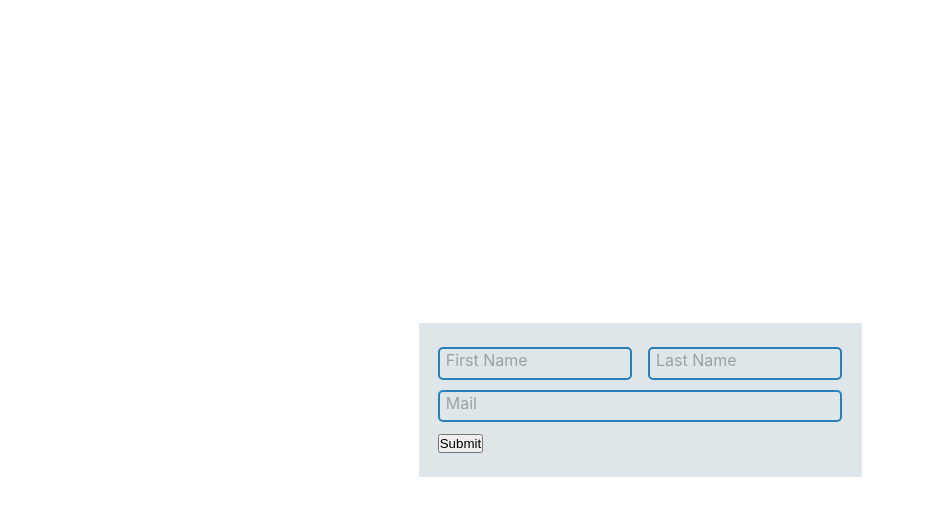
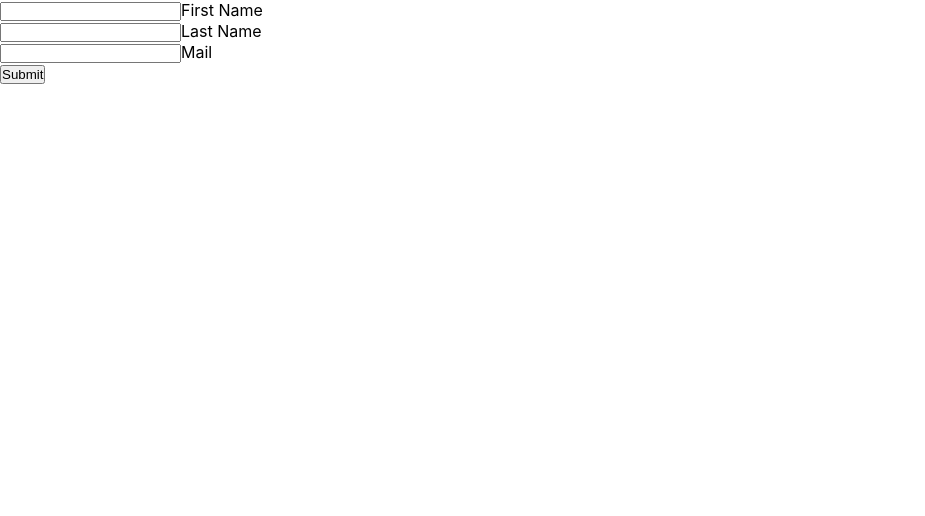
Before and after one commit to fahimfaisaal/first-react-app, a React (Create React App) app: page / in a window 1280 px wide. Shown: the top 516 px of the page, without its empty margins (0-925 px from the left). Built offline with nearby package versions, Linux system fonts and the light colour scheme.

Commit message:
feat: add new style for signup form

```diff
--- /dev/null
+++ b/src/components/SignUpForm/style/style.css
@@ -0,0 +1,171 @@
+/* Sign-up from*/
+
+:root {
+  --container-color: #ecf0f1;
+  --form-bg-color: #dfe6e9;
+
+  --primary-color: #2980b9;
+  --error-color: #c0392b;
+}
+
+.container {
+  height: 100vh;
+
+  display: flex;
+  justify-content: center;
+  align-items: center;
+
+  padding: 1.2em 1.5em;
+  transform: scale(1.2);
+}
+
+.header {
+  margin-bottom: 1em;
+}
+
+form {
+  max-width: 70em;
+  background: var(--form-bg-color);
+  padding: 1.5em 1.2em;
+
+  border-radius: 1em;
+}
+
+.text-group,
+.gender {
+  position: relative;
+  margin-bottom: 10px;
+}
+
+.text-input {
+  color: rgba(0, 0, 0, 0.8);
+  background: transparent;
+
+  padding: 0.5em 0.5em;
+  border: 2px solid var(--primary-color);
+  border-radius: 5px;
+}
+
+.fas {
+  color: var(--primary-color);
+
+  position: absolute;
+  top: 0;
+  right: 0;
+}
+
+.text-input ~ label {
+  pointer-events: none;
+  color: rgba(0, 0, 0, 0.3);
+  font-family: Arial, Helvetica, sans-serif;
+
+  position: absolute;
+  top: 6px;
+  left: 8px;
+  transition: all 200ms ease;
+}
+
+.text-input-focused {
+  transform: scale(1.02);
+}
+
+.text-input-focused ~ label {
+  color: var(--primary-color);
+  font-size: 12px;
+  background: var(--form-bg-color);
+  padding: 0 0.1em;
+
+  top: -6px;
+}
+
+.text-input-error {
+  border-color: var(--error-color);
+}
+
+.text-input-error-focused ~ label {
+  color: var(--error-color);
+}
+
+.names,
+.gender {
+  display: flex;
+  justify-content: space-between;
+  align-items: center;
+}
+
+.gender > p {
+  padding: 0.3em 0.1em;
+  font-family: Arial;
+  font-weight: bold;
+}
+
+.radio-group {
+  display: flex;
+  cursor: pointer;
+  font-weight: 500;
+  position: relative;
+  overflow: hidden;
+  margin-bottom: 0.375em;
+  transform: scale(0.8);
+}
+
+.radio-group input {
+  position: absolute;
+  left: -9999px;
+}
+
+.radio-group input:checked + span {
+  background-color: #d6d6e5;
+}
+
+.radio-group input:checked + span:before {
+  box-shadow: inset 0 0 0 0.4375em var(--primary-color);
+}
+
+.radio-group span {
+  display: flex;
+  align-items: center;
+  padding: 0.375em 0.75em 0.375em 0.375em;
+  border-radius: 99em;
+  transition: 0.25s ease;
+}
+
+.radio-group span:hover {
+  background-color: #d6d6e5;
+}
+
+.radio-group span:before {
+  display: flex;
+  flex-shrink: 0;
+  content: "";
+  background-color: #fff;
+  width: 1.5em;
+  height: 1.5em;
+  border-radius: 50%;
+  margin-right: 0.375em;
+  transition: 0.25s ease;
+  box-shadow: inset 0 0 0 0.125em #00005c;
+}
+
+.names > * ~ * {
+  margin-left: 1em;
+}
+
+#mail {
+  width: 100%;
+}
+
+.error-block {
+  width: 100%;
+  padding: 0.5em 0.2em;
+}
+
+.error-message {
+  color: var(--error-color);
+  font-family: monospace;
+  font-weight: 400;
+}
+
+.radio-input ~ label {
+  margin-left: 0.3em;
+}
--- a/src/index.css
+++ b/src/index.css
@@ -23,6 +23,8 @@ code {
 input:focus {
   outline: none;
 }
+
+@import url("./components/SignUpForm/style/style.css");
 
 /*
 #root {
@@ -84,81 +86,3 @@ button {
 .terms > input {
   margin-right: 3px;
 } */
-
-/* Sign-up from*/
-
-:root {
-  --container-color: #ecf0f1;
-  --form-bg-color: #dfe6e9;
-
-  --primary-color: #2980b9;
-  --error-color: #c0392b;
-}
-
-.container {
-  height: 100vh;
-
-  display: flex;
-  justify-content: center;
-  align-items: center;
-
-  padding: 1.2em 1.5em;
-}
-
-form {
-  max-width: 70em;
-  background: var(--form-bg-color);
-  padding: 1.5em 1.2em;
-}
-
-.text-group {
-  position: relative;
-  margin-bottom: 10px;
-}
-
-.text-input {
-  color: rgba(0, 0, 0, 0.8);
-  background: transparent;
-
-  padding: 0.5em 0.5em;
-  border: 2px solid var(--primary-color);
-  border-radius: 5px;
-}
-
-.fas {
-  color: var(--primary-color);
-
-  position: absolute;
-  top: 0;
-  right: 0;
-}
-
-label {
-  pointer-events: none;
-  color: rgba(0, 0, 0, 0.3);
-
-  position: absolute;
-  top: 3px;
-  left: 8px;
-  transition: all 200ms ease;
-}
-
-.text-input-focused ~ label {
-  color: var(--primary-color);
-  font-size: 12px;
-  background: var(--form-bg-color);
-
-  top: -8px;
-}
-
-.names {
-  display: flex;
-}
-
-.names > * ~ * {
-  margin-left: 1em;
-}
-
-#mail {
-  width: 100%;
-}
```
